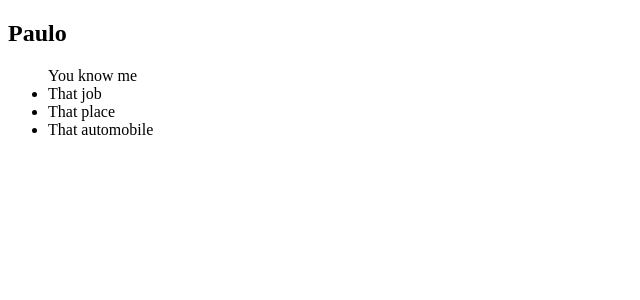
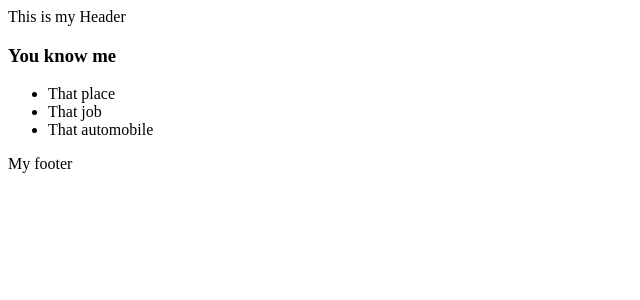
Before and after one commit to Pauloalgelin/learnreact, a React (Create React App) app: page / in a window 1280 px wide. Shown: the top 300 px of the page, without its empty margins (0-640 px from the left). Built offline with nearby package versions, Linux system fonts and the light colour scheme.

Commit message:
Parent/child components.

```diff
--- /dev/null
+++ b/src/App.js
@@ -0,0 +1,16 @@
+import React from "react"
+import Header from "./components/Header";
+import MainContent from "./components/MainContent";
+import Footer from "./components/Footer";
+
+function App() {
+    return (
+        <div>
+            <Header />
+            <MainContent />
+            <Footer />
+        </div>
+    )
+}
+
+export default App
--- /dev/null
+++ b/src/components/Footer.js
@@ -0,0 +1,9 @@
+import React from "react"
+
+function Footer() {
+    return (
+        <footer>My footer</footer>
+    )
+}
+
+export default Footer
--- /dev/null
+++ b/src/components/Header.js
@@ -0,0 +1,9 @@
+import React from "react"
+
+function Header() {
+    return (
+        <header>This is my Header</header>
+    )
+}
+
+export default Header
--- /dev/null
+++ b/src/components/MainContent.js
@@ -0,0 +1,16 @@
+import React from "react"
+
+function MainContent() {
+    return (
+        <main>
+            <h3>You know me</h3>
+            <ul>
+                <li>That place</li>
+                <li>That job</li>
+                <li>That automobile</li>
+            </ul>
+        </main>
+    )
+}
+
+export default MainContent
--- a/src/components/MyInfo.js
+++ /dev/null
@@ -1,16 +0,0 @@
-import React from "react"
-
-function MyInfo() {
-  return(
-    <div>
-      <h2>Paulo</h2>
-      <ul> You know me
-        <li>That job</li>
-        <li>That place</li>
-        <li>That automobile</li>
-      </ul>
-    </div>
-  )
-}
-
-export default MyInfo
--- a/src/index.js
+++ b/src/index.js
@@ -1,6 +1,6 @@
 import React from "react"
 import ReactDOM from "react-dom"
 
-import MyInfo from "./components/MyInfo"
+import App from "./App"
 
-ReactDOM.render(<MyInfo />, document.getElementById('root'))
+ReactDOM.render(<App />, document.getElementById("root"))
```
